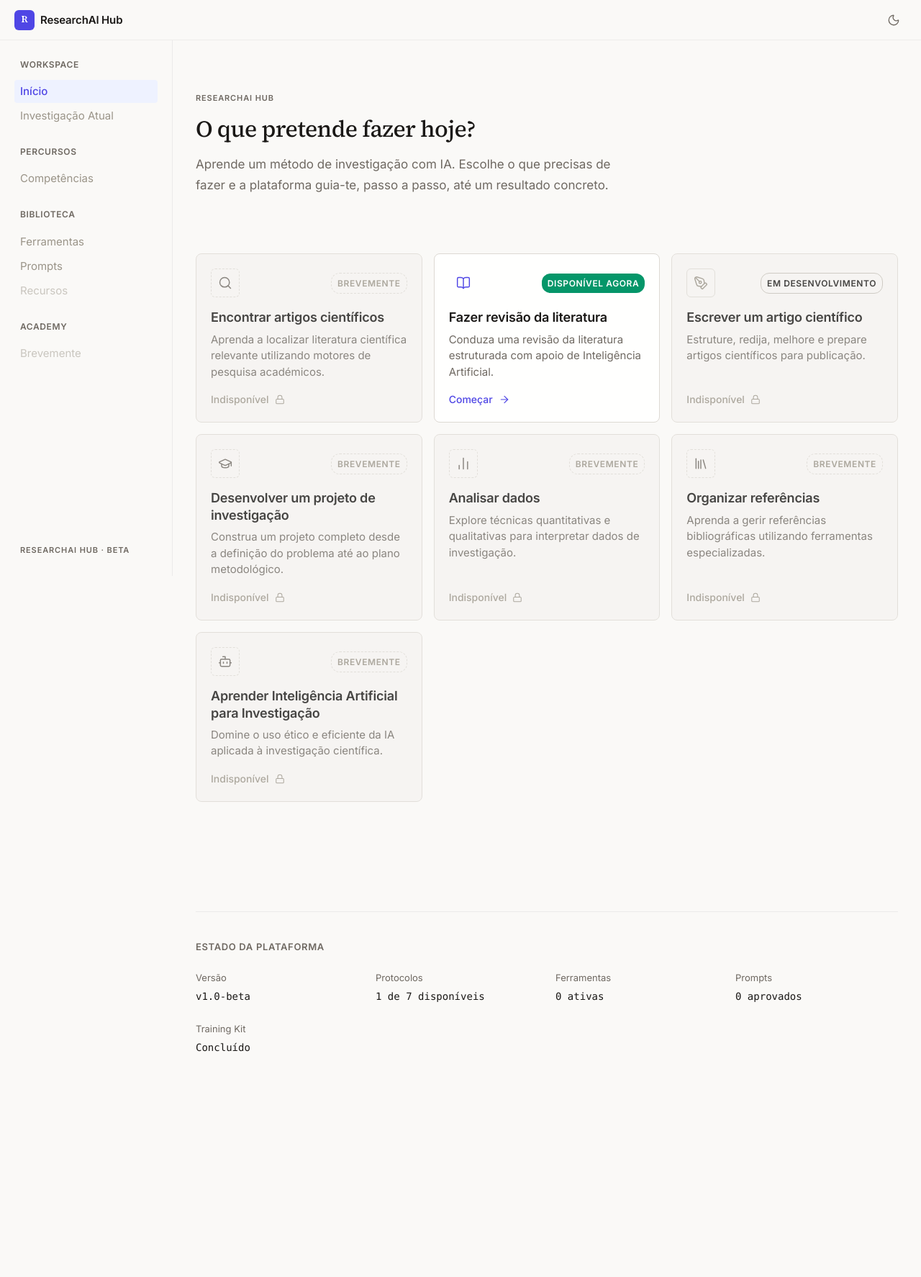
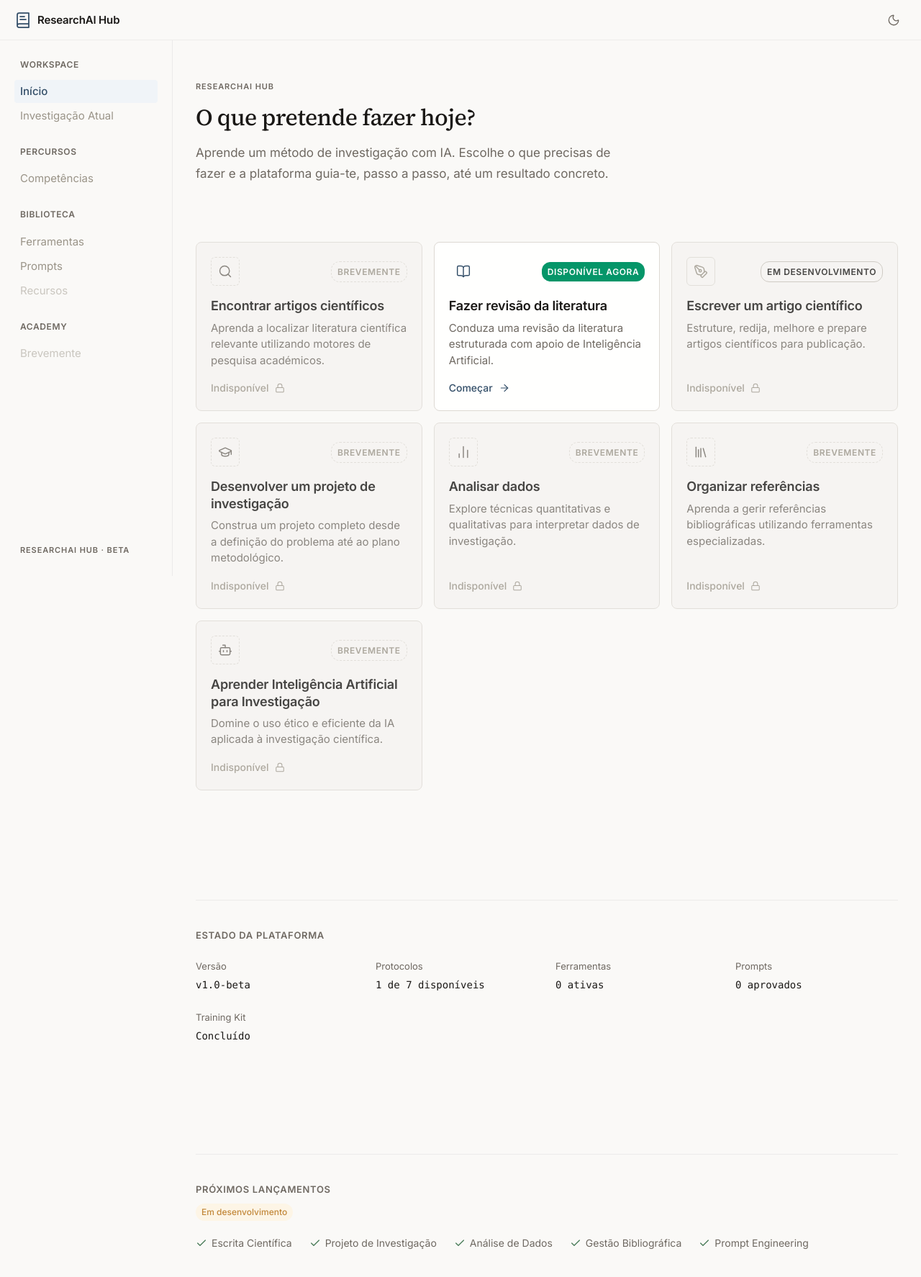
Before and after one commit to egaslemos-gif/ResearchAI-Hub, a Next.js app in the folder website/: page / in a window 1280 px wide. Shown: the top 1774 px of the page at 72% size. Before the commit the page ends 1531 px from the top, so only its background shows below. Built offline with nearby package versions, Linux system fonts and the light colour scheme.

Commit message:
feat(brand): Sprint F Brand Identity, SPEC-008, SPEC-009, SPEC-010 and Homepage structure

```diff
--- a/website/app/home.module.css
+++ b/website/app/home.module.css
@@ -83,10 +83,46 @@
 }
 
 /* ---- Grelhas ---- */
-.grid3 {
+.resourcesGrid {
   display: grid;
-  grid-template-columns: repeat(3, 1fr);
-  gap: var(--space-5);
+  grid-template-columns: 1fr;
+  gap: var(--gap-block);
+  margin-top: var(--gap-component);
+}
+
+@media (min-width: 1024px) {
+  .resourcesGrid {
+    grid-template-columns: 1fr 1fr;
+  }
+}
+
+.resourceBlock {
+  display: flex;
+  flex-direction: column;
+  gap: var(--space-4);
+  background: var(--color-surface-sunken);
+  padding: var(--space-6);
+  border-radius: var(--radius-lg);
+  border: 1px solid var(--color-border-subtle);
+}
+
+.resourceBlockHead {
+  display: flex;
+  align-items: center;
+  justify-content: space-between;
+}
+
+.resourceBlockTitle {
+  font-family: var(--font-serif);
+  font-size: 1.125rem;
+  font-weight: 600;
+  color: var(--color-text);
+}
+
+.resourceList {
+  display: flex;
+  flex-direction: column;
+  gap: var(--space-3);
 }
 
 @media (max-width: 1023px) {
--- a/website/app/page.tsx
+++ b/website/app/page.tsx
@@ -6,6 +6,7 @@ import { PromptCard } from "@/components/ui/PromptCard";
 import { WelcomeBackCard } from "@/components/experience/WelcomeBackCard";
 import { EcosystemGrid } from "@/components/home/EcosystemGrid";
 import { PlatformStatus } from "@/components/home/PlatformStatus";
+import { UpcomingReleases } from "@/components/home/UpcomingReleases";
 import { Icon } from "@/components/ui/Icon";
 import styles from "./home.module.css";
 
@@ -27,40 +28,53 @@ export default function HomePage() {
         <EcosystemGrid />
       </section>
 
-      {/* ---- Ferramentas ---- */}
-      {tools.length > 0 && (
+      {/* ---- Recursos para Investigar ---- */}
+      {(tools.length > 0 || prompts.length > 0) && (
         <section className={styles.section}>
-          <SectionHead
-            title="Ferramentas mais utilizadas"
-            subtitle={ui.home.toolsSubtitle}
-            href="/ferramentas"
-          />
-          <div className={styles.grid3}>
-            {tools.map((t) => (
-              <ToolCard key={t.slug} t={t} />
-            ))}
+          <div className={styles.sectionHead}>
+            <div>
+              <h2 className={styles.sectionTitle}>Recursos para Investigar</h2>
+              <p className={styles.sectionSub}>Software, serviços e ativos intelectuais que compõem a plataforma.</p>
+            </div>
           </div>
-        </section>
-      )}
 
-      {/* ---- Biblioteca de Prompts (pré-visualização) ---- */}
-      {prompts.length > 0 && (
-        <section className={styles.section}>
-          <SectionHead
-            title="Biblioteca de Prompts"
-            subtitle={ui.home.promptsSubtitle}
-            href="/prompts"
-          />
-          <div className={styles.grid3}>
-            {prompts.slice(0, 6).map((p) => (
-              <PromptCard key={p.id} p={p} />
-            ))}
+          <div className={styles.resourcesGrid}>
+            <div className={styles.resourceBlock}>
+              <div className={styles.resourceBlockHead}>
+                <h3 className={styles.resourceBlockTitle}>Ferramentas</h3>
+                <Link href="/ferramentas" className={styles.viewAll}>
+                  Ver todas <Icon name="arrow-right" size={14} />
+                </Link>
+              </div>
+              <div className={styles.resourceList}>
+                {tools.slice(0, 4).map((t) => (
+                  <ToolCard key={t.slug} t={t} />
+                ))}
+              </div>
+            </div>
+
+            <div className={styles.resourceBlock}>
+              <div className={styles.resourceBlockHead}>
+                <h3 className={styles.resourceBlockTitle}>Biblioteca de Prompts</h3>
+                <Link href="/prompts" className={styles.viewAll}>
+                  Ver todos <Icon name="arrow-right" size={14} />
+                </Link>
+              </div>
+              <div className={styles.resourceList}>
+                {prompts.slice(0, 4).map((p) => (
+                  <PromptCard key={p.id} p={p} />
+                ))}
+              </div>
+            </div>
           </div>
         </section>
       )}
 
       {/* ---- Estado da Plataforma ---- */}
       <PlatformStatus />
+
+      {/* ---- Próximos Lançamentos ---- */}
+      <UpcomingReleases />
     </div>
   );
 }
--- /dev/null
+++ b/website/components/home/UpcomingReleases.module.css
@@ -0,0 +1,49 @@
+.wrapper {
+  padding-top: var(--gap-block);
+  margin-top: var(--gap-section);
+  border-top: 1px solid var(--color-border-subtle);
+  display: flex;
+  flex-direction: column;
+  gap: var(--space-3);
+  align-items: flex-start;
+}
+
+.title {
+  font-family: var(--font-sans);
+  font-size: 0.8125rem;
+  font-weight: 600;
+  color: var(--color-text-muted);
+  text-transform: uppercase;
+  letter-spacing: 0.05em;
+}
+
+.badge {
+  font-size: 0.75rem;
+  font-weight: 500;
+  color: var(--color-warning);
+  background: var(--color-warning-bg);
+  padding: 2px 8px;
+  border-radius: var(--radius-full);
+  margin-bottom: var(--space-2);
+}
+
+.list {
+  list-style: none;
+  padding: 0;
+  margin: 0;
+  display: flex;
+  flex-wrap: wrap;
+  gap: var(--space-4) var(--space-6);
+}
+
+.item {
+  display: flex;
+  align-items: center;
+  gap: 6px;
+  font-size: 0.875rem;
+  color: var(--color-text-muted);
+}
+
+.icon {
+  color: var(--color-success);
+}
--- /dev/null
+++ b/website/components/home/UpcomingReleases.tsx
@@ -0,0 +1,28 @@
+import styles from "./UpcomingReleases.module.css";
+import { Check } from "lucide-react";
+
+export function UpcomingReleases() {
+  const releases = [
+    "Escrita Científica",
+    "Projeto de Investigação",
+    "Análise de Dados",
+    "Gestão Bibliográfica",
+    "Prompt Engineering",
+  ];
+
+  return (
+    <div className={styles.wrapper}>
+      <h3 className={styles.title}>Próximos Lançamentos</h3>
+      <div className={styles.badge}>Em desenvolvimento</div>
+
+      <ul className={styles.list}>
+        {releases.map((r, i) => (
+          <li key={i} className={styles.item}>
+            <Check size={16} className={styles.icon} />
+            {r}
+          </li>
+        ))}
+      </ul>
+    </div>
+  );
+}
--- a/website/components/shell/Shell.module.css
+++ b/website/components/shell/Shell.module.css
@@ -35,17 +35,10 @@
   text-decoration: none;
 }
 .brandMark {
-  display: inline-flex;
+  display: flex;
   align-items: center;
   justify-content: center;
-  width: 28px;
-  height: 28px;
-  border-radius: var(--radius-md);
-  background: var(--color-brand);
-  color: var(--color-on-brand);
-  font-size: 13px;
-  font-weight: 700;
-  font-family: var(--font-serif);
+  color: var(--color-brand);
 }
 .brandName {
   font-family: var(--font-sans);
@@ -160,7 +153,7 @@
 .main {
   grid-area: main;
   min-width: 0;
-  padding: var(--space-10) var(--space-8) var(--space-16);
+  padding: var(--space-6) var(--space-8) var(--space-16);
 }
 
 .overlay {
@@ -199,6 +192,6 @@
     background: rgba(14, 13, 12, 0.35);
   }
   .main {
-    padding: var(--space-6) var(--space-4) var(--space-12);
+    padding: var(--space-4) var(--space-4) var(--space-12);
   }
 }
--- a/website/components/shell/Shell.tsx
+++ b/website/components/shell/Shell.tsx
@@ -4,6 +4,7 @@ import { usePathname } from "next/navigation";
 import { useEffect, useState, type ReactNode } from "react";
 import { Home, GraduationCap, Wrench, MessageSquareText, Menu, X } from "lucide-react";
 import { ThemeToggle } from "./ThemeToggle";
+import { Logo } from "@/components/ui/Logo";
 import { ui } from "@/lib/labels";
 import styles from "./Shell.module.css";
 
@@ -41,9 +42,7 @@ export function Shell({ children }: { children: ReactNode }) {
         </button>
 
         <Link href="/" className={styles.brand}>
-          <span className={styles.brandMark} aria-hidden>
-            R
-          </span>
+          <Logo className={styles.brandMark} />
           <span className={styles.brandName}>{ui.product.name}</span>
         </Link>
 
--- /dev/null
+++ b/website/components/ui/Logo.tsx
@@ -0,0 +1,22 @@
+export function Logo({ className = "", size = 24 }: { className?: string; size?: number }) {
+  // Símbolo minimalista: evoca um documento estruturado (layout de investigação)
+  // ou ligação de ideias.
+  return (
+    <svg
+      xmlns="http://www.w3.org/2000/svg"
+      width={size}
+      height={size}
+      viewBox="0 0 24 24"
+      fill="none"
+      stroke="currentColor"
+      strokeWidth="1.75"
+      strokeLinecap="round"
+      strokeLinejoin="round"
+      className={className}
+    >
+      <path d="M4 19.5v-15A2.5 2.5 0 0 1 6.5 2H20v20H6.5a2.5 2.5 0 0 1 0-5H20" />
+      <path d="M8 7h6" />
+      <path d="M8 11h8" />
+    </svg>
+  );
+}
--- a/website/styles/tokens.css
+++ b/website/styles/tokens.css
@@ -21,18 +21,33 @@
   --neutral-900: #1a1816;
   --neutral-950: #0e0d0c;
 
-  /* ---- Brand — Research Indigo — §6.2 ---- */
-  --brand-50: #eef2ff;
-  --brand-100: #e0e7ff;
-  --brand-200: #c7d2fe;
-  --brand-300: #a5b4fc;
-  --brand-400: #818cf8;
-  --brand-500: #6366f1;
-  --brand-600: #4f46e5;
-  --brand-700: #4338ca;
-  --brand-800: #3730a3;
-  --brand-900: #312e81;
-  --brand-950: #1e1b4b;
+  /*
+   * Brand: Research Indigo
+   * Azul desaturado profundo, lembrando tinta de caneta-tinteiro clássica.
+   */
+  --brand-50: #f0f4f8;
+  --brand-100: #d9e2ec;
+  --brand-200: #bcccdc;
+  --brand-300: #9fb3c8;
+  --brand-400: #829ab1;
+  --brand-500: #627d98;
+  --brand-600: #334e68;  /* Base */
+  --brand-700: #243b53;  /* Hover */
+  --brand-800: #102a43;
+  --brand-900: #0a1f33;
+
+  /* Semânticas Editoriais (SPEC-009) */
+  --color-success: #4a7c59;      /* Verde Sálvia (Disponível) */
+  --color-success-bg: #eaf1eb;
+
+  --color-warning: #c2883a;      /* Âmbar/Ocre suave (Em desenvolvimento) */
+  --color-warning-bg: #fdf5e6;
+
+  --color-danger: #b33939;       /* Vermelho tijolo (Erro) */
+  --color-danger-bg: #fbecec;
+
+  --color-info: #5c7285;         /* Cinza frio (Brevemente/Info) */
+  --color-info-bg: #f2f5f7;
 
   /* ---- Tipografia — §5 ---- */
   --font-sans: "Inter", "Geist", system-ui, -apple-system, "Segoe UI", sans-serif;
```
Also changed, not shown: 3 other files (tests, documents, lock files or other folders).
